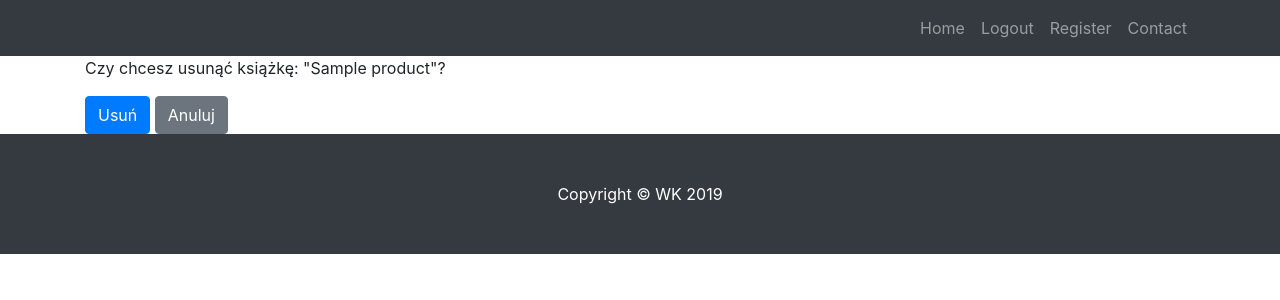
After one commit to Wald-K/sandbox, a Django app: a page that uses shop/templates/shop/product_confirm_delete.html in a window 1280 px wide. The commit adds this page. Shown: the top 300 px of the page. Run offline with Django 3.2, Linux system fonts and the light colour scheme; a user stored in the database is signed in; tables that the repository leaves empty hold one stand-in row (values such as "Sample post"); some libraries are stand-ins or nearby versions.

Commit message:
Delete products added

```diff
--- /dev/null
+++ b/shop/templates/shop/product_confirm_delete.html
@@ -0,0 +1,15 @@
+{% extends 'base.html' %}
+{% load widget_tweaks %}
+{% block content %}
+<div class="container">
+    <div class="row">
+        <div class="col-lg-12">
+            <form method="post">{% csrf_token %}
+                <p>Czy chcesz usunąć książkę: "{{ object }}"?</p>
+                <button type="submit" class="btn btn-primary"> Usuń </button>
+                <button onclick="window.history.back();" class="btn btn-secondary" type="button">Anuluj</button>
+            </form>
+        </div>
+    </div>
+</div>
+{% endblock %}
--- a/shop/templates/shop/product_list.html
+++ b/shop/templates/shop/product_list.html
@@ -47,7 +47,7 @@
                   </td>
                   <td>
                     <a href="" class="btn btn-primary">Edytuj</a>
-                    <a href="" class="btn btn-secondary">Usuń</a>
+                    <a href="{% url 'shop:staff_delete_product' slug=product.slug %}" class="btn btn-secondary">Usuń</a>
                   </td>
               </tr>
 
--- a/shop/urls.py
+++ b/shop/urls.py
@@ -15,5 +15,6 @@ urlpatterns = [
     path('staff/categories/delete/<slug:slug>', views.CategoryDelete.as_view(), name='staff_delete_category'),
     path('staff/products/', views.ProductsListView.as_view(), name='staff_show_products'),
     path('staff/products/new', views.ProductCreate.as_view(), name='staff_new_product'),
+    path('staff/products/delete/<slug:slug>', views.ProductDetete.as_view(), name='staff_delete_product'),
 
 ]
--- a/shop/views.py
+++ b/shop/views.py
@@ -118,3 +118,10 @@ class ProductCreate(LoginRequiredMixin, UserPassesTestMixin, SuccessMessageMixin
 
     def test_func(self):
         return self.request.user.is_staff
+
+class ProductDetete(LoginRequiredMixin, UserPassesTestMixin ,DeleteView):
+    model = Product
+    success_url = reverse_lazy('shop:staff_show_products')
+
+    def test_func(self):
+        return self.request.user.is_staff
```
